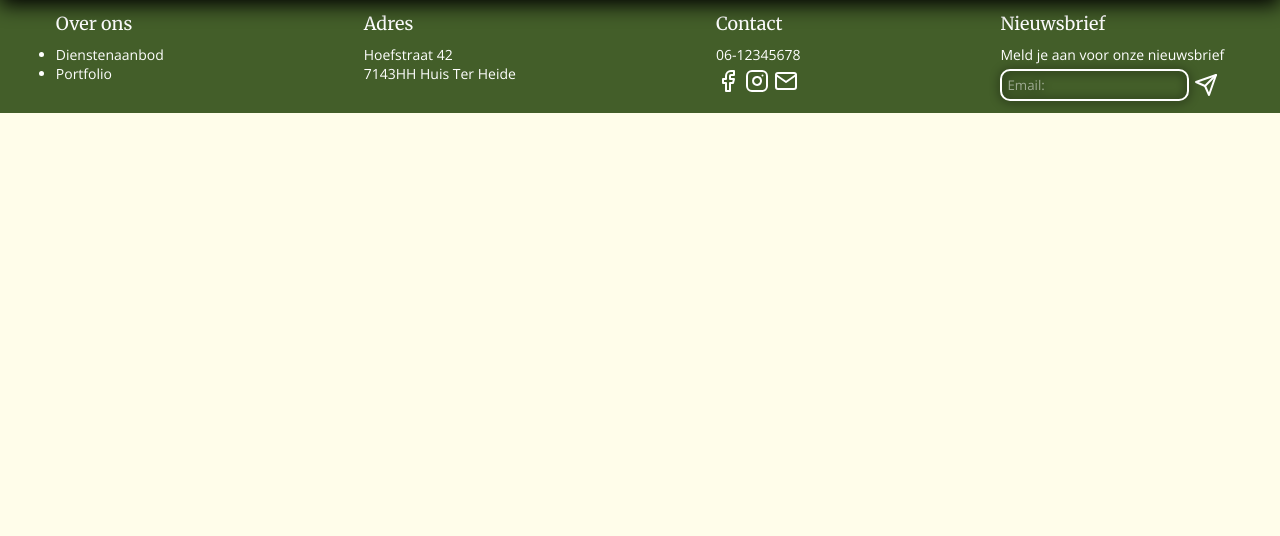
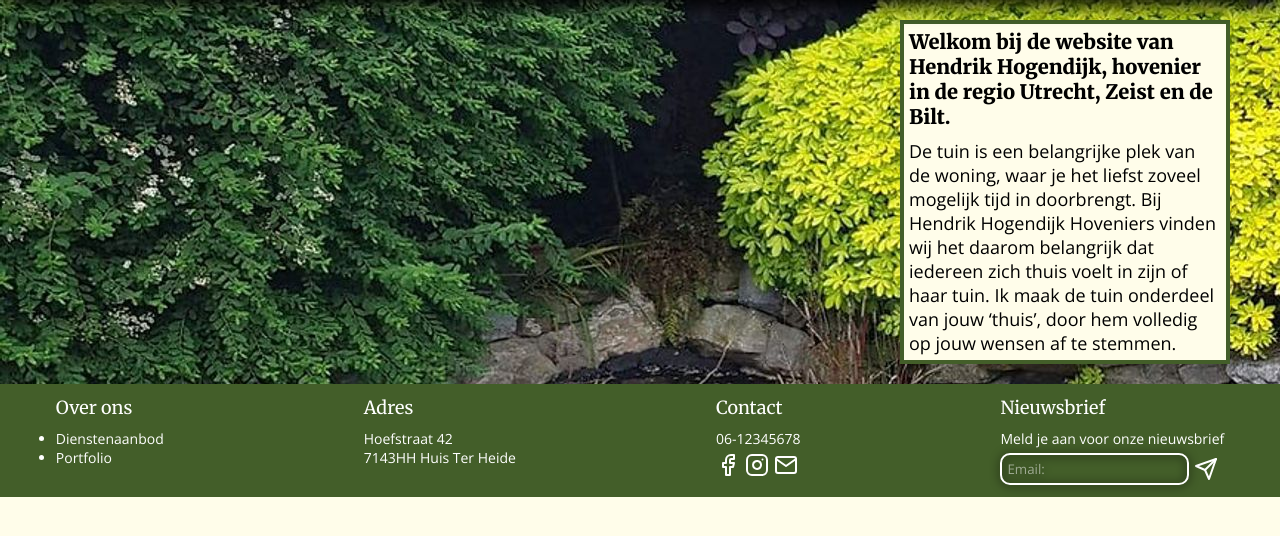
Before and after one commit to xbNkY/hoogendijk-hoveniers-website, a PHP site: page / in a window 1280 px wide. Shown: the part 84-620 px from the top of the page. Run offline with PHP 8.4, Linux system fonts and the light colour scheme.

Commit message:
begonnen met homepage

```diff
--- /dev/null
+++ b/css/homepage.css
@@ -0,0 +1,27 @@
+.head-text {
+  color: black;
+  font-family: "Merriweather", serif;
+  font-size: 20px;
+  font-weight: 800;
+}
+
+.info-text {
+  color: black;
+  font-size: 18px;
+}
+
+.top-info {
+  background-image: url("../assets/fotos/bg.jpeg");
+  padding-block: 20px;
+  padding-left: 900px;
+  padding-right: 50px;
+}
+
+.text-box {
+  background-color: #fffdea;
+  border: 4px solid #435e29;
+  display: flex;
+  flex-direction: column;
+  gap: 10px;
+  padding: 5px;
+}
--- a/index.php
+++ b/index.php
@@ -4,6 +4,7 @@
 <head>
     <meta charset="UTF-8">
     <meta name="viewport" content="width=device-width, initial-scale=1.0">
+    <link rel="stylesheet" href="css/homepage.css">
     <title>Homepage</title>
 </head>
 
@@ -11,6 +12,15 @@
 
     <?php include "header.php" ?>
 
+    <div>
+        <div class="top-info">
+            <div class="text-box">
+                <p class="head-text">Welkom bij de website van Hendrik Hogendijk, hovenier in de regio Utrecht, Zeist en de Bilt.</p>
+                <p class="info-text">De tuin is een belangrijke plek van de woning, waar je het liefst zoveel mogelijk tijd in doorbrengt. Bij Hendrik Hogendijk Hoveniers vinden wij het daarom belangrijk dat iedereen zich thuis voelt in zijn of haar tuin. Ik maak de tuin onderdeel van jouw ‘thuis’, door hem volledig op jouw wensen af te stemmen.</p>
+            </div>
+        </div>
+    </div>
+
     <?php include "footer.php" ?>
 
 </body>
```
Also changed, not shown: assets/fotos/bg.jpeg (renamed from assets/fotos/a8db60_9f168361c12f4ad5800e1acf22f49080_mv2.jpeg).
